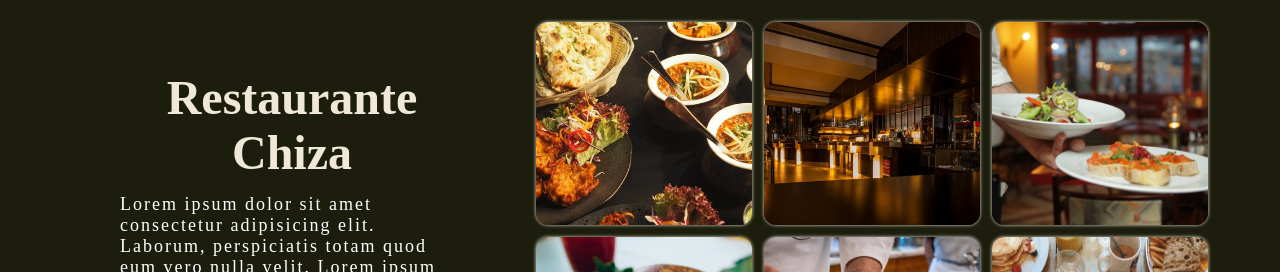
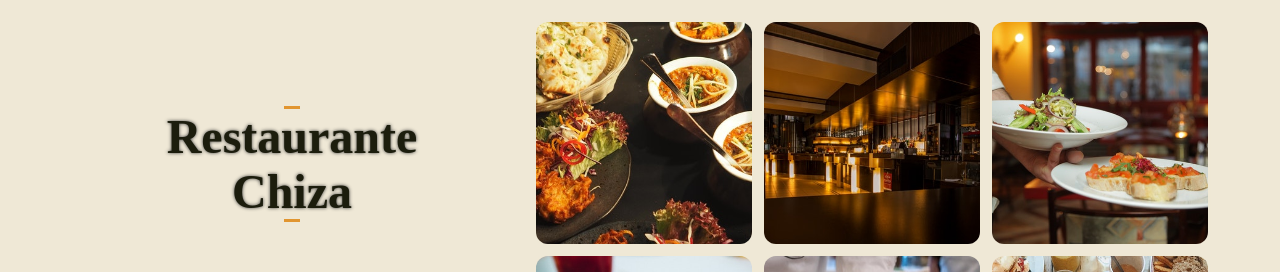
Before and after one commit to jeseias/restaurante-chiza, a React (Create React App) app: page / in a window 1280 px wide. Shown: the part 3092-3364 px from the top of the page. Built offline with nearby package versions, Linux system fonts and the light colour scheme.

Commit message:
Changes the testimonial card background

```diff
--- a/src/layout/Sobre/index.js
+++ b/src/layout/Sobre/index.js
@@ -17,7 +17,7 @@
   return (
     <Container>
       <SobreBox>
-        <h1>Restaurante Chiza</h1>
+        <h1 className="MainTitle">Restaurante Chiza</h1>
         <br/>
         <p>
           Lorem ipsum dolor sit amet consectetur adipisicing elit. Laborum, perspiciatis totam quod eum vero nulla velit.
--- a/src/layout/Sobre/styles.js
+++ b/src/layout/Sobre/styles.js
@@ -1,6 +1,6 @@
 import styled from 'styled-components';
 
-import { dark_brown, light_gold } from './../../styles/variables';
+import { dark_brown, light_gold, yellow_color } from './../../styles/variables';
 import { BackgroundImage } from './../../styles/mixins';
 import { SmoothTransition } from './../../styles/utils';
 
@@ -8,21 +8,20 @@
   padding: 1rem 5rem;
   display: grid;
   grid-template-columns: 40% 60%;
-  background: ${dark_brown};
+  background: ${light_gold};
 `;
 
 export const SobreBox = styled.div`
   padding: 5rem;
 
   h1 {
-    color: ${light_gold};
+    color: ${dark_brown};
     font-size: 4rem;
     text-align: center;
-    font-family: 'Akronim'
   }
 
   p {
-    color: #fff;
+    color: ${dark_brown};
     font-size: 1.5rem;
     font-family: 'Dancing Script';
     letter-spacing: 2px;
--- a/src/layout/Testemunhos/styles.js
+++ b/src/layout/Testemunhos/styles.js
@@ -50,6 +50,7 @@
     border-radius: 1rem;
     box-shadow: 0 0 2rem rgba(0,0,0, .9);
     background: ${light_gold};
+    background: #fff;
 
     .img {
       ${props =>  BackgroundImage(props.bg)};
```
